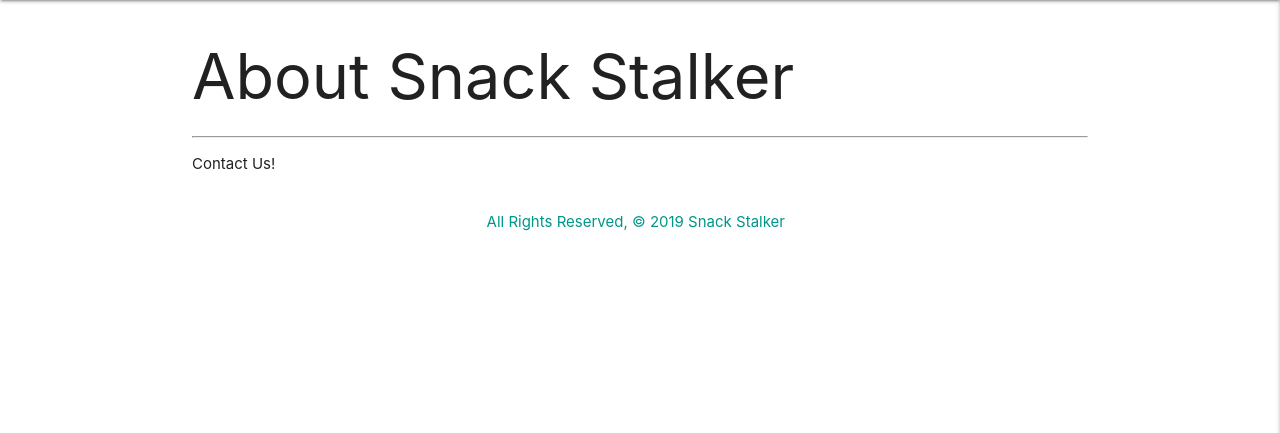
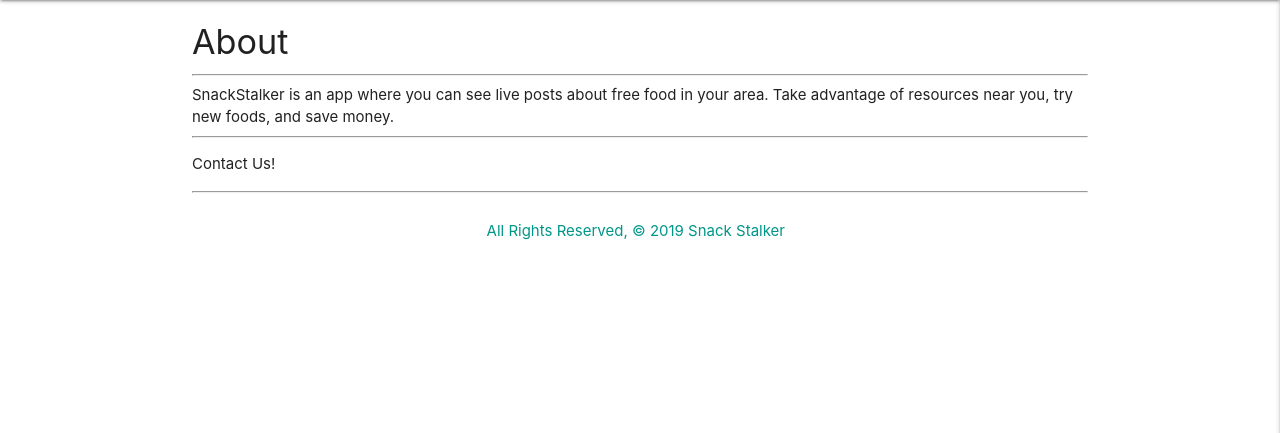
Before and after one commit to Codeebk/snackstalker1, a Django app: page /about/ in a window 1280 px wide. Shown: the part 79-512 px from the top of the page. Run offline with Django 3.2, Linux system fonts and the light colour scheme; some web fonts are replaced.

Commit message:
add styling to about page

```diff
--- a/main_app/static/css/style.css
+++ b/main_app/static/css/style.css
@@ -10,7 +10,3 @@
 img {
     margin-top: 5px;
 }
-
-/* #logo {
-    height: 58px;
-} */
--- a/main_app/templates/about.html
+++ b/main_app/templates/about.html
@@ -1,8 +1,13 @@
 {% extends 'base.html' %}
 {% block content %}
 
-<h1>About Snack Stalker</h1>
+<h4>About</h4>
+<hr />
+
+SnackStalker is an app where you can see live posts about free food in your area. Take advantage of resources near you, try new foods, and save money.
 <hr />
 <p>Contact Us!</p>
+<hr />
+
 
 {% endblock %}
--- a/main_app/templates/home.html
+++ b/main_app/templates/home.html
@@ -1,6 +1,8 @@
 {% extends 'base.html' %}
 {% block content %}
 
-<h1>Home</h1>
+
+<a><img src="https://i.imgur.com/4KvWKQ6.png" title="source: imgur.com" width="100%"></a>
+
 
 {% endblock %}
--- a/main_app/templates/registration/login.html
+++ b/main_app/templates/registration/login.html
@@ -5,8 +5,7 @@
 <div class="center-align">
 <h2></h2>
 <!-- <h3>Log In</h3> -->
-<a><img src="https://i.imgur.com/4KvWKQ6.png" title="source: imgur.com" /></a>
-<h3>SnackStalker</h3>
+<a><img src="https://i.imgur.com/4KvWKQ6.png" title="source: imgur.com" width="100%"></a>
 
 
 
```
